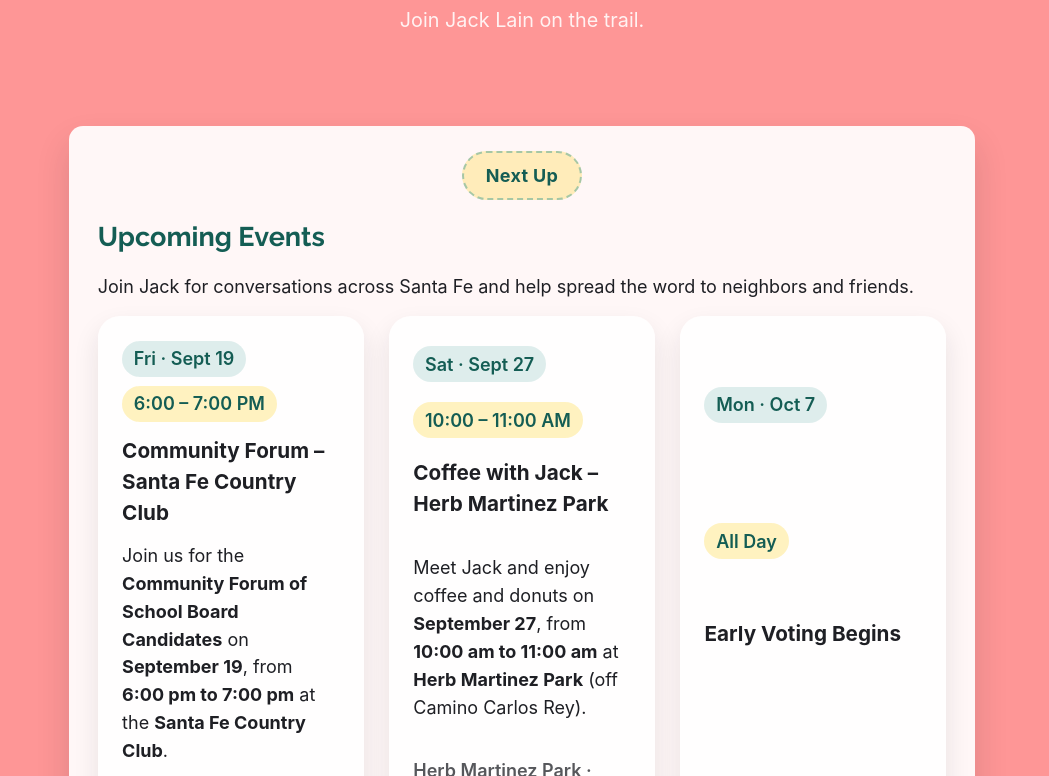
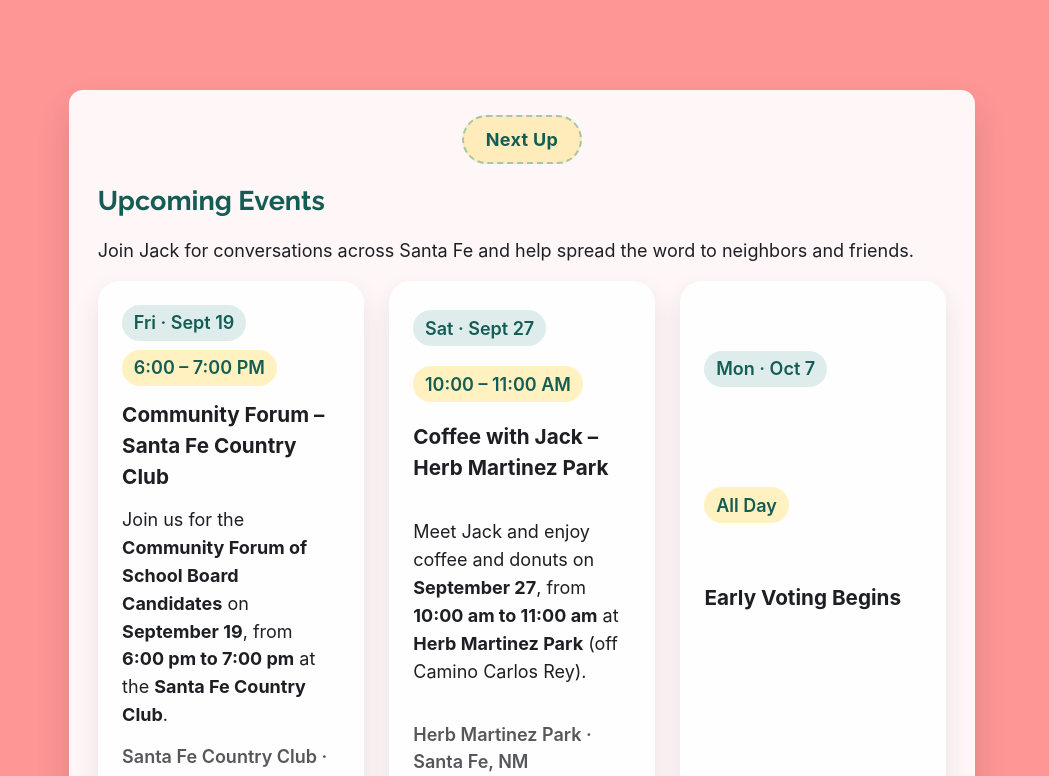
Before and after one commit to martinolate/volunteer-toolkit-website, a plain HTML site: page pages/events.html in a window 1280 px wide. Shown: the part 308-1084 px from the top of the page, without its empty margins (118-1167 px from the left). Drawn offline with nearby package versions, Linux system fonts and the light colour scheme.

```diff
--- a/pages/events.html
+++ b/pages/events.html
@@ -30,7 +30,6 @@
     </div>
     <div class="hero-content">
       <h1>Campaign Events</h1>
-      <p>Join Jack Lain on the trail.</p>
     </div>
   </header>
 
```
Also changed, not shown: index.html (+1 -1 lines).
